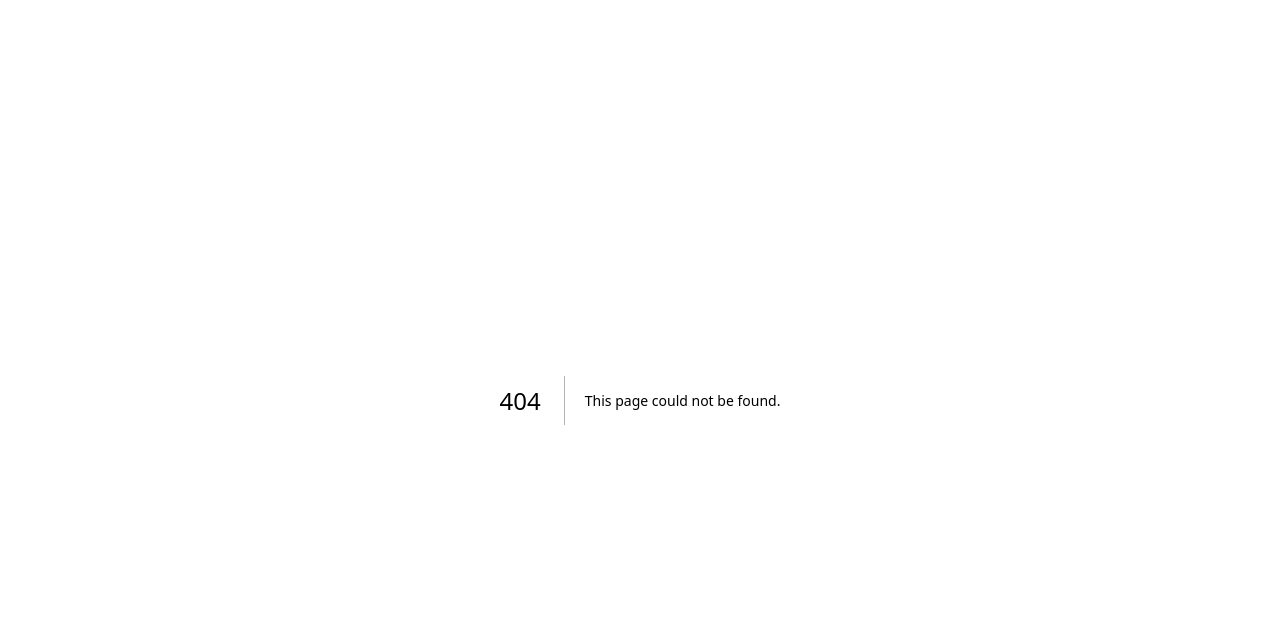
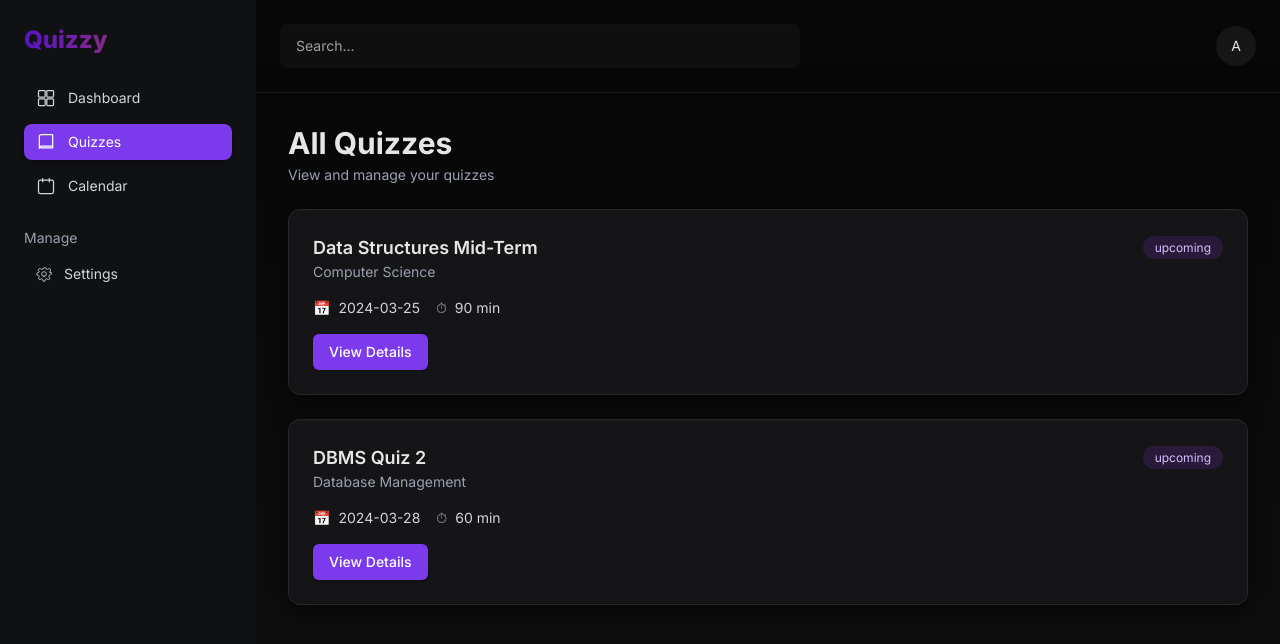
Before and after one commit to Shreyanshi210205/QuizMate, a Next.js app in the folder frontend/: page /student/quizzes in a window 1280 px wide. Before the commit this address had no page. Shown: the top 644 px of the page. Built offline with nearby package versions, Linux system fonts and the light colour scheme.

Commit message:
feat: add Student Quizzes page with quiz listing and details view

```diff
--- /dev/null
+++ b/frontend/src/app/student/quizzes/page.tsx
@@ -0,0 +1,56 @@
+"use client"
+import StudentSidebar from '@/components/StudentSidebar'
+import Topbar from '@/components/Topbar'
+import { buttonVariants } from '@/components/ui/button'
+import Link from 'next/link'
+
+const quizzes = [
+  { id: 'q1', title: 'Data Structures Mid-Term', subject: 'Computer Science', date: '2024-03-25', duration: '90 min', status: 'upcoming' },
+  { id: 'q2', title: 'DBMS Quiz 2', subject: 'Database Management', date: '2024-03-28', duration: '60 min', status: 'upcoming' },
+]
+
+export default function StudentQuizzesPage() {
+  return (
+    <div className="min-h-screen flex">
+      <div className="hidden lg:block">
+        <StudentSidebar />
+      </div>
+
+      <div className="flex-1">
+        <Topbar />
+        <main className="p-8 max-w-[1200px] mx-auto">
+          <div className="mb-6">
+            <h1 className="text-3xl font-bold">All Quizzes</h1>
+            <p className="text-sm text-gray-400 mt-1">View and manage your quizzes</p>
+          </div>
+
+          <div className="space-y-6">
+            {quizzes.map(q => (
+              <div key={q.id} className="card-bg rounded-lg p-6 relative">
+                <div className="absolute right-6 top-6">
+                  <span className="text-xs px-3 py-1 rounded-full bg-[#2a1a3a] text-[#d1c0ff]">{q.status}</span>
+                </div>
+
+                <div className="flex justify-between items-start">
+                  <div>
+                    <div className="text-lg font-semibold">{q.title}</div>
+                    <div className="text-sm text-gray-400">{q.subject}</div>
+
+                    <div className="flex gap-4 mt-4 text-sm text-gray-300">
+                      <div className="flex items-center gap-2"><span className="text-gray-400">📅</span>{q.date}</div>
+                      <div className="flex items-center gap-2"><span className="text-gray-400">⏱</span>{q.duration}</div>
+                    </div>
+
+                    <div className="mt-4">
+                      <button className={buttonVariants({ variant: 'default', className: 'px-4 py-2 bg-[#7C3AED] text-white' })}>View Details</button>
+                    </div>
+                  </div>
+                </div>
+              </div>
+            ))}
+          </div>
+        </main>
+      </div>
+    </div>
+  )
+}
```
